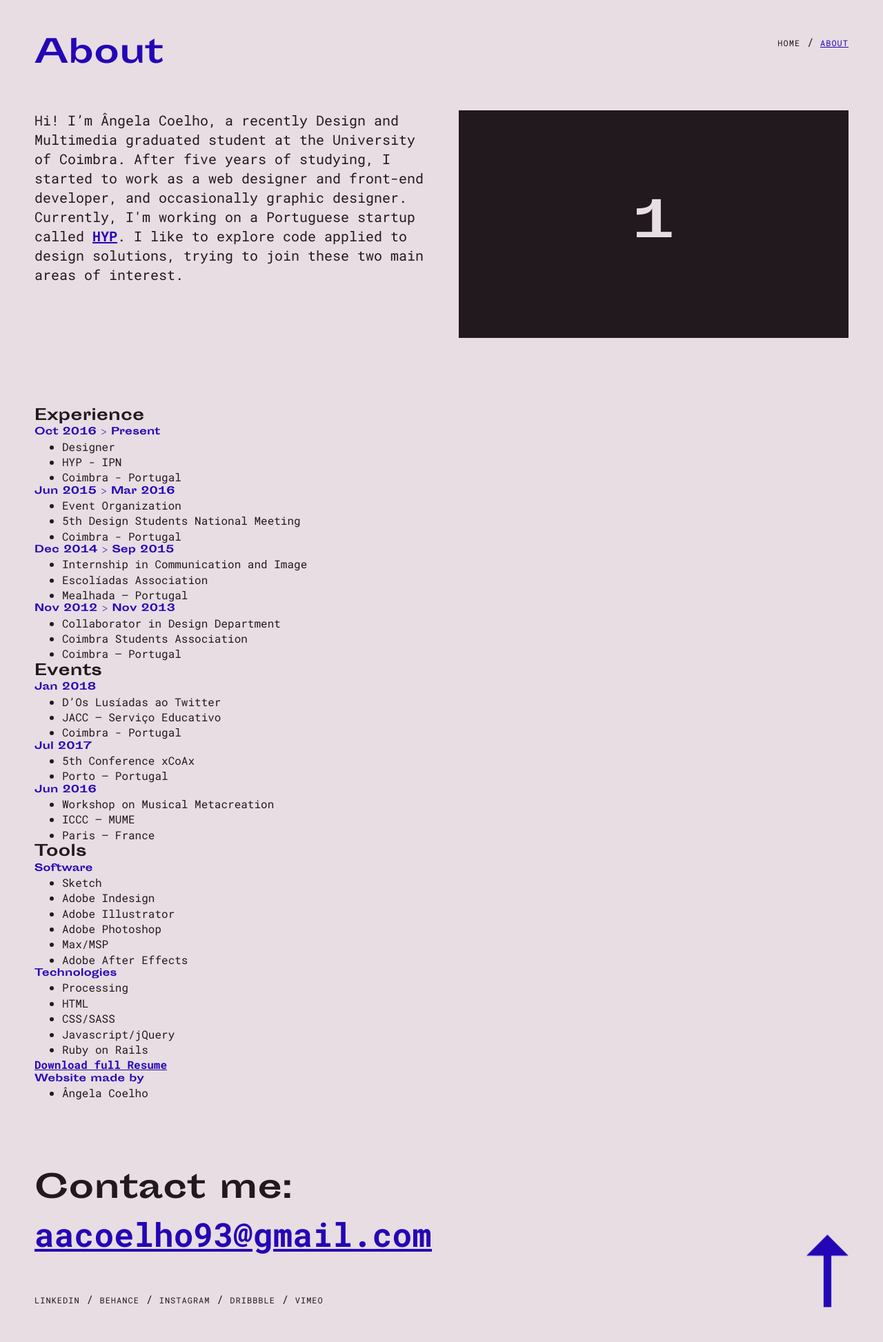
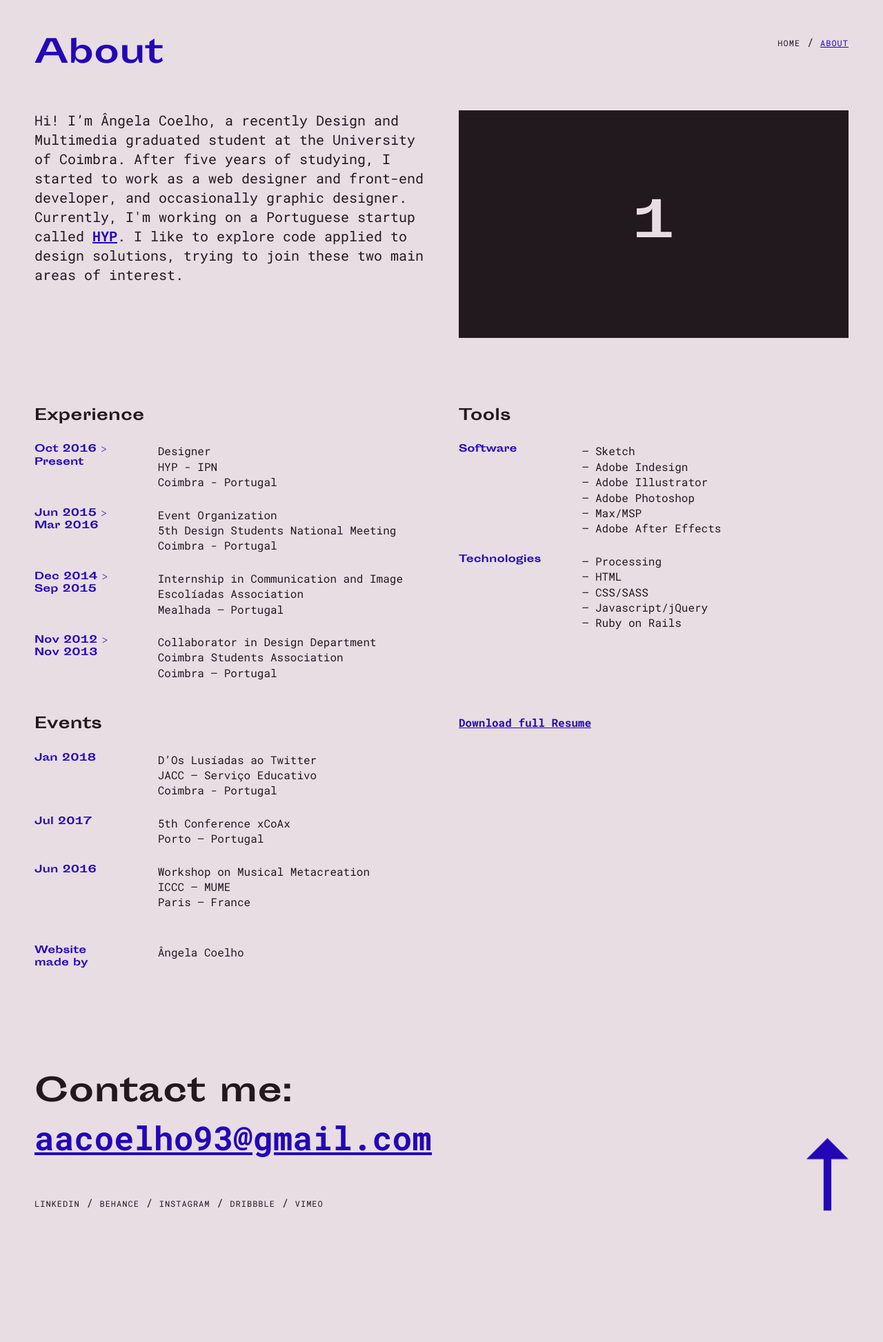
Before and after one commit to aacoelho/aacoelho.github.io, a Jekyll site: the page built from about.md, in a window 1280 px wide. Shown: the whole page at 69% size. Built offline with Jekyll 4.4.1, drawn with Linux system fonts in a browser that asks for light colours; some web fonts are replaced; after the commit the page ends 1806 px from its top, so only the background shows below that.

Commit message:
More info Style

```diff
--- a/_includes/info_group.html
+++ b/_includes/info_group.html
@@ -9,9 +9,11 @@
   {% for item in group.item %}
     <div class="moreInfo_item">
 
+      {% if item.subtitle != nil and item.subtitle != "" %}
       <h4 class="moreInfo_item_subtitle f_displayItem">
         {{ item.subtitle }}
       </h4>
+      {% endif %}
 
       <ul class="moreInfo_item_list">
         {% for text in item.text %}
--- a/_layouts/about.html
+++ b/_layouts/about.html
@@ -20,9 +20,11 @@ layout: default
   {% assign group = page.tools %}
   {% include info_group.html %}
 
-  <a href="" class="moreInfo_group moreInfo_group-link f_textNormal f_textNormal-link" download>
-    Download full Resume
-  </a>
+  <div class="moreInfo_group moreInfo_group-link">
+    <a href="" class="f_textNormal f_textNormal-link" download>
+      Download full Resume
+    </a>
+  </div>
 
   {% assign group = page.website %}
   {% include info_group.html %}
--- a/_sass/application.scss
+++ b/_sass/application.scss
@@ -32,3 +32,4 @@ BREAKPOINTS
 @import 'partials/about';
 @import 'partials/project';
 @import 'partials/list_item';
+@import 'partials/more_info';
--- /dev/null
+++ b/_sass/partials/_more_info.scss
@@ -0,0 +1,134 @@
+@include breakpoint($b_initial) {
+
+  .moreInfo {
+    display: flex;
+    flex-wrap: wrap;
+    justify-content: space-between;
+
+    &_group {
+      width: 100%;
+      margin-bottom: calc(2 * #{$d_scale_s});
+      height: fit-content;
+    }
+
+    &_group-tools, &_group-details {
+
+      .moreInfo_item {
+
+        &_list {
+
+          li {
+            &:before{
+              content: "—";
+            }
+          }
+        }
+      }
+    }
+
+    &_group-references {
+
+      .moreInfo_item {
+
+        &_list {
+          width: 100%;
+          flex: auto;
+        }
+
+        &_link {
+          margin-top: calc(#{$d_scale_s}/2);
+        }
+      }
+    }
+
+    &_group-website {
+
+      .moreInfo_item {
+        margin-top: 0px;
+      }
+    }
+
+    &_item {
+      display: flex;
+      margin-top: $d_scale_s;
+      flex-wrap: wrap;
+      justify-content: space-between;
+
+      &_subtitle {
+        width: 100%;
+      }
+
+      &_list {
+        padding: 0px;
+        width: 100%;
+
+        li {
+          list-style: none;
+        }
+      }
+    }
+  }
+}
+
+@include breakpoint($b_medium) {
+
+  .moreInfo {
+
+    &_group {
+      width: calc(50% - calc(#{$d_scale_s}/2));
+    }
+
+    &_group-events {
+      order: 1;
+    }
+
+    &_group-link {
+      order: 2;
+    }
+
+    &_group-website {
+      order: 3;
+    }
+  }
+}
+
+@include breakpoint($b_transition) {
+
+  .moreInfo {
+
+    &_group {
+      width: calc(50% - calc(#{$d_scale_m}/2));
+      margin-bottom: $d_scale_m;
+    }
+
+    &_group-references {
+
+      .moreInfo_item {
+
+        &_link {
+          margin-top: calc(#{$d_scale_m}/4);
+        }
+      }
+    }
+
+    &_item {
+      margin-top: calc(#{$d_scale_m}/2);
+
+      &_subtitle {
+        flex: 1;
+        margin-right: $d_scale_m;
+
+      }
+
+      &_list {
+        padding: 0px;
+        flex: 3;
+
+        li {
+          list-style: none;
+        }
+      }
+    }
+
+  }
+}
```
Also changed, not shown: _layouts/post.html (+5 -3 lines).
